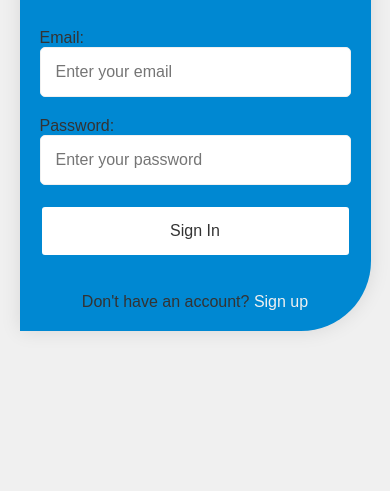
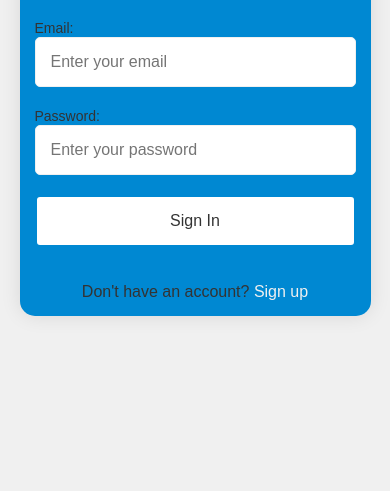
Before and after one commit to gustavonapier/SignUp, a plain HTML site: page cadastro-en.html in a window 390 px wide. Shown: the part 353-844 px from the top of the page. Drawn offline with Linux system fonts and the light colour scheme.

Commit message:
mais modificacoes de responsabilidade mobile

```diff
--- a/cadastro-en.html
+++ b/cadastro-en.html
@@ -4,7 +4,7 @@
     <meta charset="UTF-8">
     <meta name="viewport" content="width=device-width, initial-scale=1.0">
     <link rel="stylesheet" href="style.css">
-    <link rel="stylesheet" href="mobile.css">
+    <link rel="stylesheet" href="mobile.css" media="only screen and (max-width: 480px)">
     <title>Login</title>
 </head>
 <body>
--- a/mobile.css
+++ b/mobile.css
@@ -1,12 +1,30 @@
-.container {
-    width: 800px;
-    padding: 40px;
-    margin: auto;
-  }
+/* Estilos para dispositivos móveis */
+@media (max-width: 480px) {
+    .container {
+      max-width: 90%;
+      padding: 15px;
+      border-radius: 15px;
+    }
 
-@media (max-width: 768px) {
-    .container {
-      width: 90%;
-      padding: 20px;
+    input,
+    button,
+    select,
+    textarea {
+      width: 100%;
+      font-size: 14px;
+      padding: 10px;
+    }
+
+    h1, h2, h3, p, label {
+      font-size: 14px;
+    }
+
+    button {
+      font-size: 14px;
+      padding: 10px;
+    }
+
+    .form-title {
+      font-size: 18px;
     }
   }
--- a/style.css
+++ b/style.css
@@ -11,7 +11,8 @@ body{
 }
 
 .container{
-    width: 450px;
+    width: 100%;
+    max-width: 450px;
     background-color: #0088d2;
     border-radius: 70px 0 70px 0;
     padding: 20px 50px;
```
Also changed, not shown: cadastro-pt.html (+1 -1 lines), fail-en.html (+1 -1 lines), fail.html (+1 -0 lines), index.html (+2 -1 lines).
